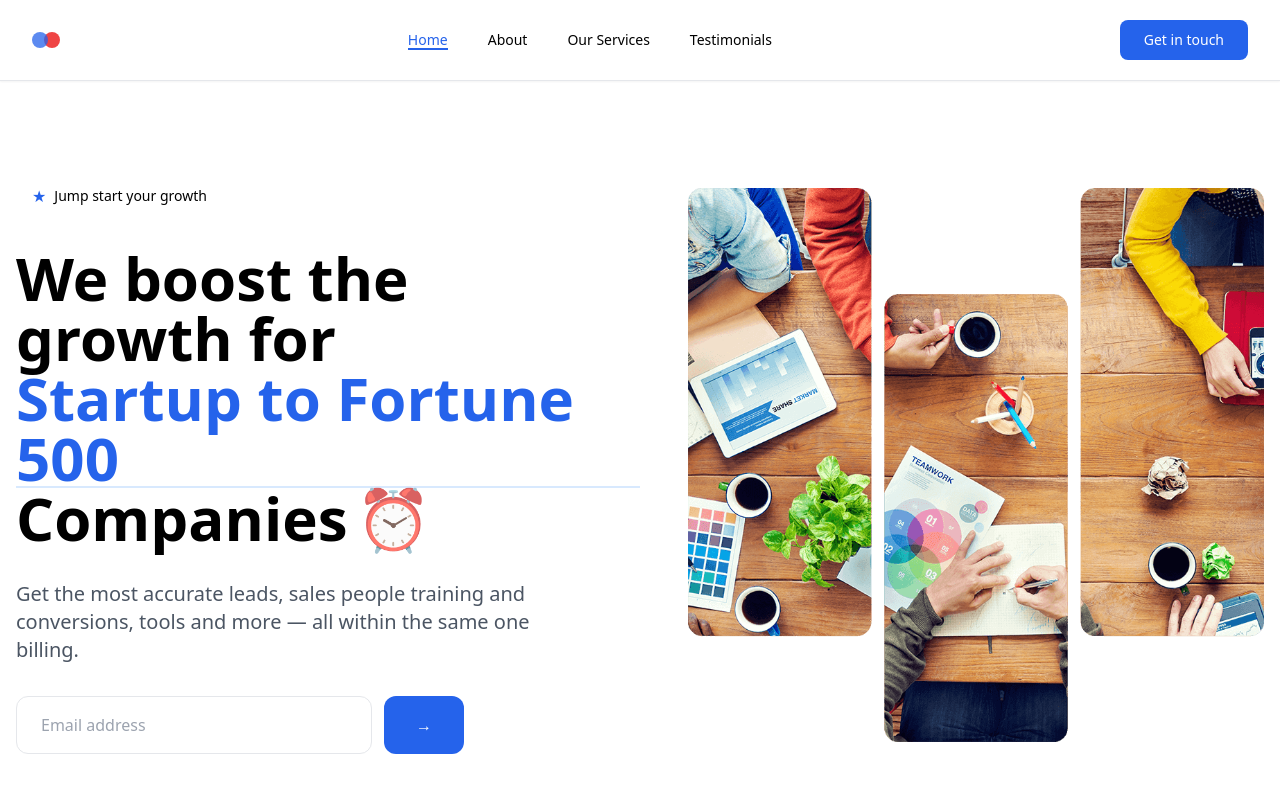
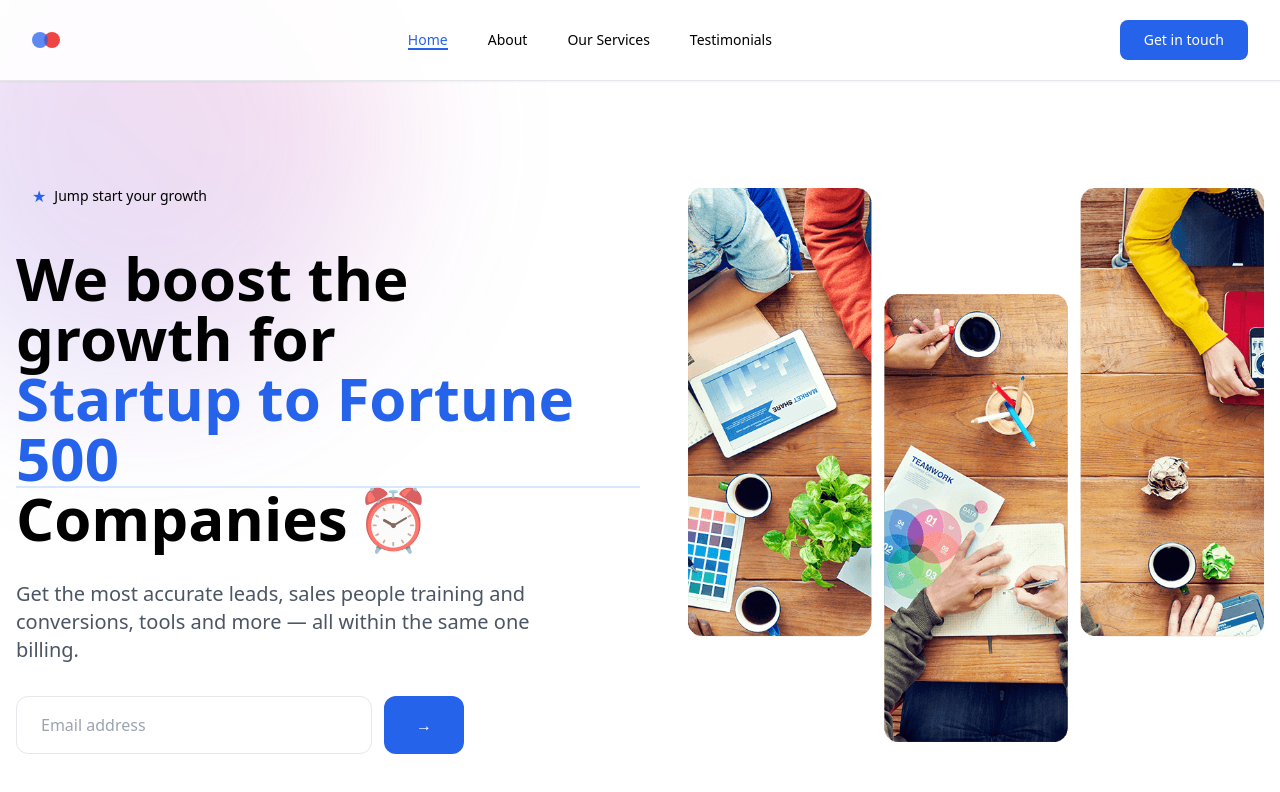
Before and after one commit to heyvishusri/hey-vishu-modern-react-ui, a React (Vite) app: page / in a window 1280 px wide. Shown: the top 792 px of the page. Built offline with nearby package versions, Linux system fonts and the light colour scheme.

Commit message:
app.jsx upadated for gradient

```diff
--- a/src/App.jsx
+++ b/src/App.jsx
@@ -4,10 +4,13 @@ import Hero from "./components/Hero";
 
 function App() {
   return (
-    <>
-      <NavBar />
-      <Hero />
-    </>
+    <main className="relative min-h-screen overflow-x-hidden ">
+      <div className="absolute -top-28 -left-28 w-[500px] h-[500px] bg-gradient-to-tr from-indigo-500/20 to-pink-500/20 rounded-full blur-[80px] -z-10"></div>
+      <div className="overflow-hidden">
+        <NavBar />
+        <Hero />
+      </div>
+    </main>
   );
 }
 
```
